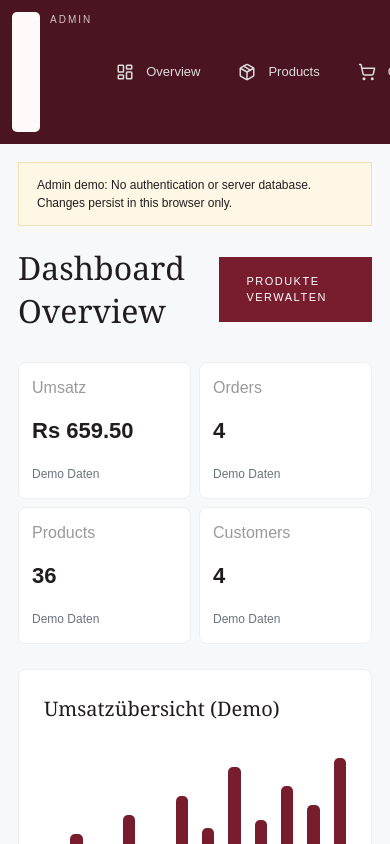
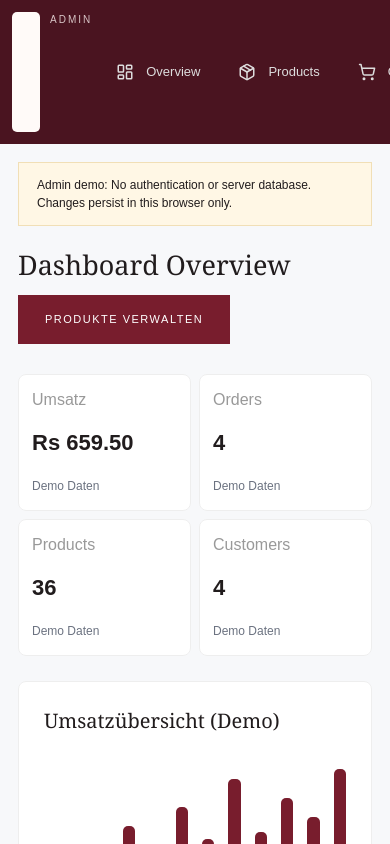
Before and after one commit to empireonekw/drindlwear, a Next.js app: page /admin in a window 390 px wide. Shown: the top 844 px of the page. Built offline with nearby package versions, Linux system fonts and the light colour scheme.

Commit message:
update responive

```diff
--- a/app/layout.tsx
+++ b/app/layout.tsx
@@ -1 +1 @@
-import "./globals.css"; import "./header-spacing.css"; import "./motion.css"; import { StoreProvider } from "@/components/store"; import type { Metadata } from "next"; export const metadata: Metadata = { title: "Dirndl Wear | Traditional Dresses", description: "Premium traditional Bavarian and Alpine fashion storefront" }; export default function RootLayout({ children }: { children: React.ReactNode }) { return <html lang="en"><body><StoreProvider>{children}</StoreProvider></body></html> }
+import "./globals.css"; import "./header-spacing.css"; import "./responsive.css"; import "./motion.css"; import { StoreProvider } from "@/components/store"; import type { Metadata } from "next"; export const metadata: Metadata = { title: "Dirndl Wear | Traditional Dresses", description: "Premium traditional Bavarian and Alpine fashion storefront" }; export default function RootLayout({ children }: { children: React.ReactNode }) { return <html lang="en"><body><StoreProvider>{children}</StoreProvider></body></html> }
--- /dev/null
+++ b/app/responsive.css
@@ -0,0 +1,96 @@
+.product-detail {
+  grid-template-columns: minmax(0, 1.15fr) minmax(0, 0.85fr);
+}
+
+.cart-layout {
+  grid-template-columns: minmax(0, 2fr) minmax(0, 1fr);
+}
+
+.admin-shell {
+  grid-template-columns: minmax(0, 245px) minmax(0, 1fr);
+}
+
+.product-detail > *,
+.cart-layout > *,
+.admin-main,
+.admin-card {
+  min-width: 0;
+}
+
+.detail-image {
+  width: 100%;
+  max-width: 100%;
+}
+
+@media (max-width: 1100px) {
+  .detail-info .size-options {
+    flex-wrap: wrap;
+    gap: 7px;
+  }
+
+  .detail-info .size-options button {
+    padding: 10px 12px;
+  }
+
+  .detail-info .row-line {
+    flex-wrap: wrap;
+    row-gap: 8px;
+  }
+
+  .detail-info .row-line > :last-child {
+    margin-left: auto;
+  }
+}
+
+@media (max-width: 850px) {
+  .admin-shell {
+    grid-template-columns: minmax(0, 1fr);
+  }
+
+  .product-detail,
+  .cart-layout,
+  .editorial {
+    grid-template-columns: minmax(0, 1fr);
+  }
+
+  .product-detail > *,
+  .cart-layout > * {
+    min-width: 0;
+  }
+
+  .detail-image {
+    height: auto;
+    aspect-ratio: 3 / 4;
+    object-fit: cover;
+  }
+}
+
+@media (max-width: 520px) {
+  .size-options {
+    flex-wrap: wrap;
+    gap: 7px;
+  }
+
+  .size-options button {
+    padding: 10px 12px;
+  }
+
+  .row-line {
+    flex-wrap: wrap;
+    row-gap: 8px;
+  }
+
+  .row-line > :last-child {
+    margin-left: auto;
+  }
+
+  .toolbar,
+  .admin-head {
+    flex-wrap: wrap;
+    gap: 12px;
+  }
+
+  .admin-head h1 {
+    font-size: 27px;
+  }
+}
```
